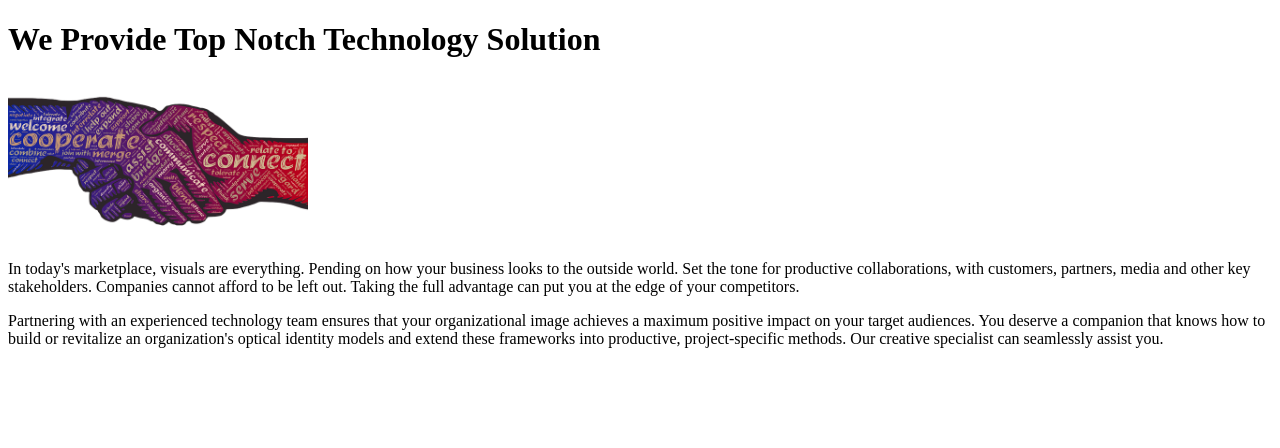
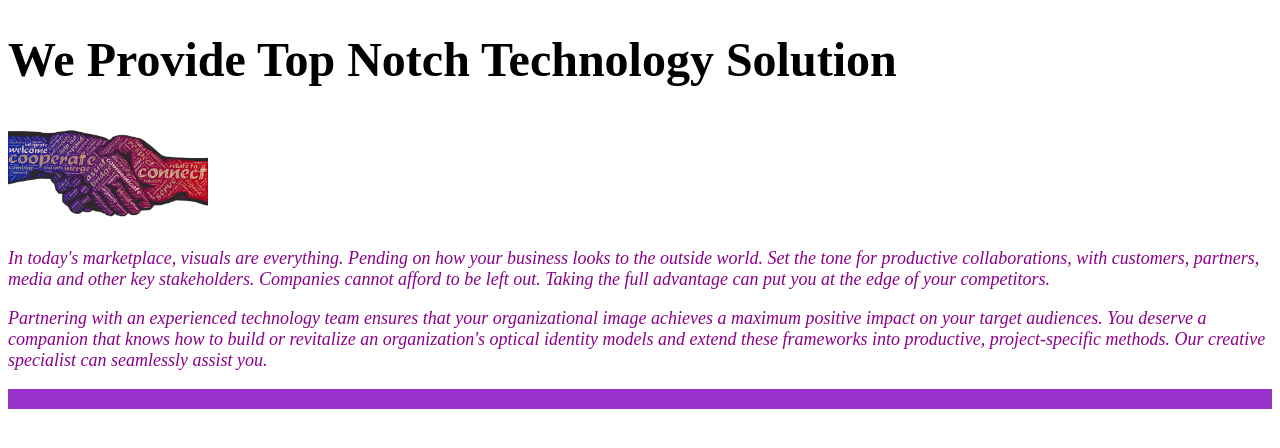
Before and after one commit to OnyinyeO/td-html-basics, a plain HTML site: page index.html in a window 1280 px wide. Drawn offline with Linux system fonts and the light colour scheme.

Commit message:
made some adjustment to the styles

```diff
--- a/index.html
+++ b/index.html
@@ -9,20 +9,28 @@
 
 </head>
 
+
 <body>
-    <h1>We Provide Top Notch Technology Solution</h1>
 
-    <img src="assets/img/handshake-2009195_640.png" alt="handshake image from pix bay" width="300">
+    <H1 style="font-size:xxx-large;color: black;">We Provide Top Notch Technology Solution</h1>
 
 
-    <p>In today's marketplace, visuals are everything. Pending on how your business looks to the outside world. Set the
-        tone for productive collaborations, with customers, partners, media and other key stakeholders. Companies cannot
-        afford to be left out. Taking the full advantage can put you at the edge of your competitors.</p>
+    <img src="assets/img/handshake-2009195_640.png" alt="handshake image from pixbay.com" width="200">
 
-    <p>Partnering with an experienced technology team ensures that your organizational image achieves a maximum positive
-        impact on your target audiences. You deserve a companion that knows how to build or revitalize an organization's
-        optical identity models and extend these frameworks into productive, project-specific methods. Our creative
-        specialist can seamlessly assist you.</p>
+
+
+    <p style="font-size: large;color: darkmagenta;font-style: italic">In today's marketplace, visuals are everything.
+        Pending on how your business looks to the outside world. Set the tone for productive collaborations, with
+        customers, partners, media and other key stakeholders. Companies cannot afford to be left out. Taking the full
+        advantage can put you at the edge of your competitors.</p>
+
+
+    <p style="font-size: large;color: darkmagenta;font-style: italic">Partnering with an experienced technology team
+        ensures that your organizational image achieves a maximum positive impact on your target audiences. You deserve
+        a companion that knows how to build or revitalize an organization's optical identity models and extend these
+        frameworks into productive, project-specific methods. Our creative specialist can seamlessly assist you.</p>
+
+    <div style="background-color: darkorchid;padding: 10px;stroke-width: 40% ;margin-bottom: 60px;"> </div>
 
 
 
```
